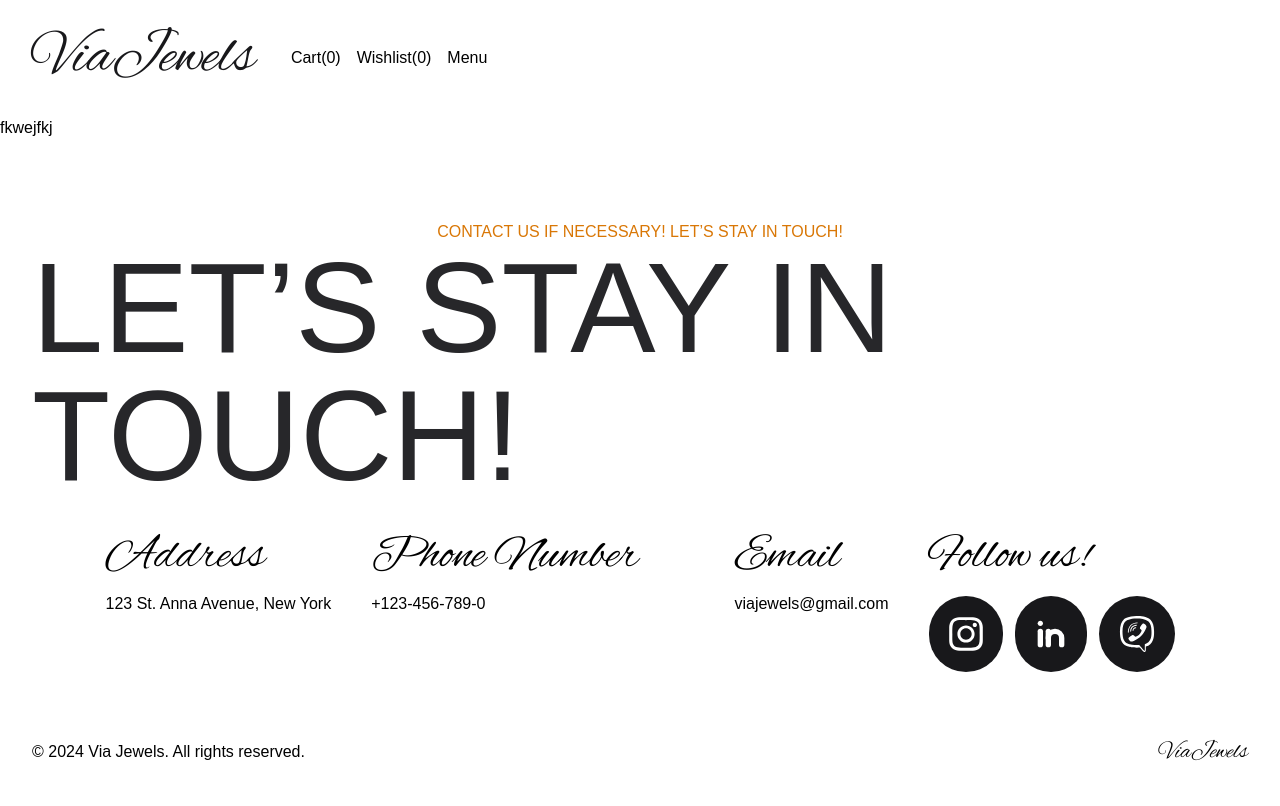
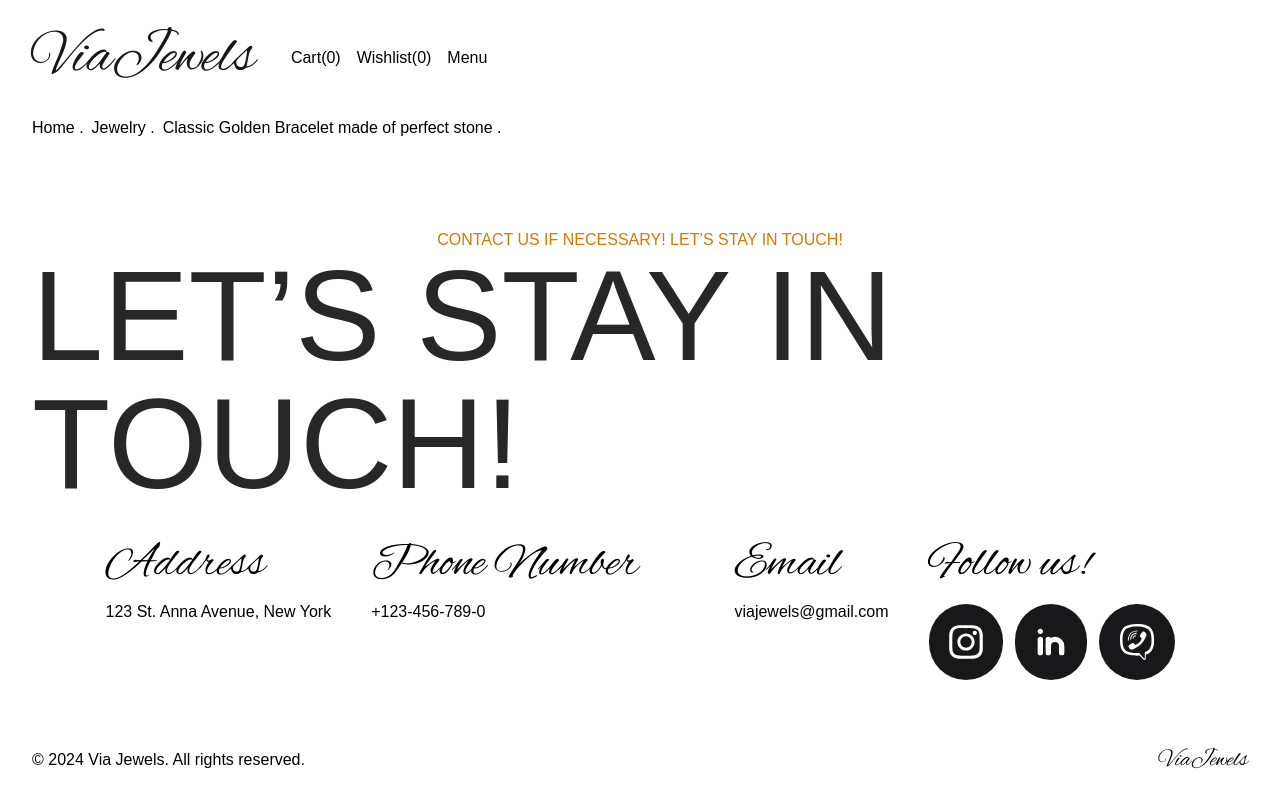
Before and after one commit to HumptyDumpy01/viajewels-app-enhanced, an Angular app: page /jewelry/1 in a window 1280 px wide. Shown: the top 806 px of the page. Built offline with nearby package versions, Linux system fonts and the light colour scheme; a web font is replaced by a local one.

Commit message:
enhanced the jewels dummy data by making imgData an array of images

```diff
--- a/data/JEWELRY.ts
+++ b/data/JEWELRY.ts
@@ -6,7 +6,7 @@ export type JewelryType = {
   imgData: {
     src: string,
     alt: string
-  },
+  }[],
   itemDetails: {
     heading: string,
     price: number,
@@ -31,7 +31,7 @@ export const JEWELRY: JewelryType[] = [
   {
     id: 1,
     addedToWishlist: false,
-    imgData: { src: './jewelry/classic-gold-bracelet/classic-gold-bracelet-1.png', alt: 'Classic Gold Bracelet' },
+    imgData: [{ src: './jewelry/classic-gold-bracelet/classic-gold-bracelet-1.png', alt: 'Classic Gold Bracelet' }],
     itemDetails: {
       heading: 'Classic Golden Bracelet made of perfect stone',
       price: 1229,
@@ -52,7 +52,7 @@ export const JEWELRY: JewelryType[] = [
   {
     id: 2,
     addedToWishlist: true,
-    imgData: { src: './jewelry/diamond-necklace/diamond-necklace-1.png', alt: 'Diamond Necklace' },
+    imgData: [{ src: './jewelry/diamond-necklace/diamond-necklace-1.png', alt: 'Diamond Necklace' }],
     itemDetails: {
       heading: 'Diamond Necklace - Elegance and Brilliance Combined',
       price: 2499,
@@ -73,10 +73,10 @@ export const JEWELRY: JewelryType[] = [
   {
     id: 3,
     addedToWishlist: true,
-    imgData: {
+    imgData: [{
       src: './jewelry/exquisite-pearl-earrings/exquisite-pearl-earrings-1.png',
       alt: 'Exquisite Pearl Earrings'
-    },
+    }],
     itemDetails: {
       heading: 'Exquisite Pearl Earrings - Timeless Sophistication',
       price: 899,
@@ -97,7 +97,10 @@ export const JEWELRY: JewelryType[] = [
   {
     id: 4,
     addedToWishlist: false,
-    imgData: { src: './jewelry/sapphire-encrusted-ring/sapphire-encrusted-ring-1.png', alt: 'Sapphire Encrusted Ring' },
+    imgData: [{
+      src: './jewelry/sapphire-encrusted-ring/sapphire-encrusted-ring-1.png',
+      alt: 'Sapphire Encrusted Ring'
+    }],
     itemDetails: {
       heading: 'Sapphire Encrusted Ring - A Royal Statement',
       price: 1599,
@@ -118,7 +121,7 @@ export const JEWELRY: JewelryType[] = [
   {
     id: 5,
     addedToWishlist: false,
-    imgData: { src: './jewelry/spellbinding-ring/spellbinding-ring-1.png', alt: 'Spellbinding Ring' },
+    imgData: [{ src: './jewelry/spellbinding-ring/spellbinding-ring-1.png', alt: 'Spellbinding Ring' }],
     itemDetails: {
       heading: 'Spellbinding Ring - Captivate and Mesmerize',
       price: 1349,
@@ -139,7 +142,7 @@ export const JEWELRY: JewelryType[] = [
   {
     id: 6,
     addedToWishlist: true,
-    imgData: { src: './jewelry/wedding-ring/wedding-ring-1.png', alt: 'Wedding Ring' },
+    imgData: [{ src: './jewelry/wedding-ring/wedding-ring-1.png', alt: 'Wedding Ring' }],
     itemDetails: {
       heading: 'Wedding Ring - The Perfect Symbol of Love',
       price: 1899,
--- a/src/app/app.routes.ts
+++ b/src/app/app.routes.ts
@@ -6,5 +6,7 @@ import { JewelComponent } from './pages/jewel/jewel.component';
 export const routes: Routes = [
   { path: ``, component: HomeComponent, title: `ViaJewels: Welcome to Viajewels!` },
   { path: `jewelry`, component: JewelryComponent, title: `ViaJewels: Explore countless jewelries from viajewels!` },
-  { path: `jewelry/:id`, component: JewelComponent }
+  { path: `jewelry/:id`, component: JewelComponent },
+  // add 404 page
+  { path: `**`, redirectTo: `/`, pathMatch: `full` }
 ];
--- a/src/app/layout/cards-carousel/cards-carousel.component.html
+++ b/src/app/layout/cards-carousel/cards-carousel.component.html
@@ -5,7 +5,7 @@
     [addedToWishlist]="item.addedToWishlist"
     [cardMode]="cardMode()"
     [href]="item.href"
-    [imgData]="item.imgData"
+    [imgData]="item.imgData[0]"
     [itemDetails]="item.itemDetails"
   />
 </div>
--- a/src/app/layout/jewelry-items/jewelry-items.component.html
+++ b/src/app/layout/jewelry-items/jewelry-items.component.html
@@ -7,7 +7,7 @@
       *ngFor="let item of jewelry()"
       [addedToWishlist]="item.addedToWishlist"
       [href]="item.href"
-      [imgData]="item.imgData"
+      [imgData]="item.imgData[0]"
       [itemDetails]="item.itemDetails"
     />
   </div>
--- a/src/app/layout/minified-item-cards/minified-item-cards.component.html
+++ b/src/app/layout/minified-item-cards/minified-item-cards.component.html
@@ -5,7 +5,7 @@
     [addedToWishlist]="item.addedToWishlist"
     [extraDetailsVisible]="false"
     [href]="item.href"
-    [imgData]="item.imgData"
+    [imgData]="item.imgData[0]"
     [itemDetails]="item.itemDetails"
     imageDimensions="h-[184px] w-[312px]"
   />
--- a/src/app/pages/jewel/jewel.component.html
+++ b/src/app/pages/jewel/jewel.component.html
@@ -1,3 +1,16 @@
-<section>
-  fkwejfkj
+<section class="container">
+  <div class="flex items-center gap-2 pb-2">
+    <app-navigate-to-link [href]="['/']" label="Home ." />
+    <app-navigate-to-link [href]="['/jewelry']" label="Jewelry ." />
+    <app-navigate-to-link [href]="getLinkData().jewelUrl" [label]="getLinkData().jewelHeading" />
+  </div>
+  <div class="flex items-center gap-14">
+    <div class="flex items-center gap-3.5">
+      <div>
+      </div>
+      <div></div>
+    </div>
+    <div>
+    </div>
+  </div>
 </section>
--- a/src/app/pages/jewel/jewel.component.ts
+++ b/src/app/pages/jewel/jewel.component.ts
@@ -1,10 +1,14 @@
-import { Component, inject, input, OnInit } from '@angular/core';
+import { Component, inject, input, OnInit, signal } from '@angular/core';
 import { Title } from '@angular/platform-browser';
 import { JewelryService } from '../../jewelry.service';
+import { NavigateToLinkComponent } from '../../UI/links/navigate-to-link/navigate-to-link.component';
+import { Router } from '@angular/router';
 
 @Component({
   selector: 'app-jewel',
-  imports: [],
+  imports: [
+    NavigateToLinkComponent
+  ],
   standalone: true,
   templateUrl: './jewel.component.html',
   styleUrl: './jewel.component.css'
@@ -13,10 +17,37 @@ export class JewelComponent implements OnInit {
   id = input<string>();
   private titleService = inject(Title);
   private jewelryService = inject(JewelryService);
+  private router = inject(Router);
+
+  get jewelDetails() {
+    const jewel = this.jewelryService.getJewel(Number(this.id()));
+    if (!jewel) {
+      this.router.navigate([`/`]).then();
+    }
+    return jewel;
+  }
+
+  getLinkData() {
+    const jewelHeading = signal(this.jewelDetails?.itemDetails.heading || '');
+    const jewelId = signal(this.jewelDetails?.id || '');
+    return {
+      jewelHeading: jewelHeading() ? jewelHeading() + ` .` : ``,
+      jewelUrl: [`/jewelry`, `${jewelId()}`]
+    };
+  }
 
   ngOnInit() {
-    const jewel = this.jewelryService.getJewel(Number(this.id()));
-    this.titleService.setTitle(`ViaJewels: Jewel ${jewel?.itemDetails.heading}`);
+    if (this.id()) {
+      const jewel = this.jewelryService.getJewel(Number(this.id()));
+      if (jewel) {
+        this.titleService.setTitle(`ViaJewels: Jewel ${jewel?.itemDetails.heading}`);
+        return;
+      } else {
+        this.router.navigate([`/`]).then();
+      }
+    } else {
+      this.router.navigate([`/`]).then();
+    }
   }
 
 }
```
